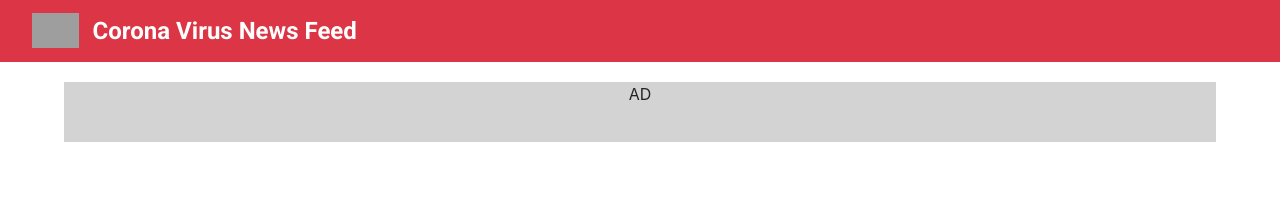
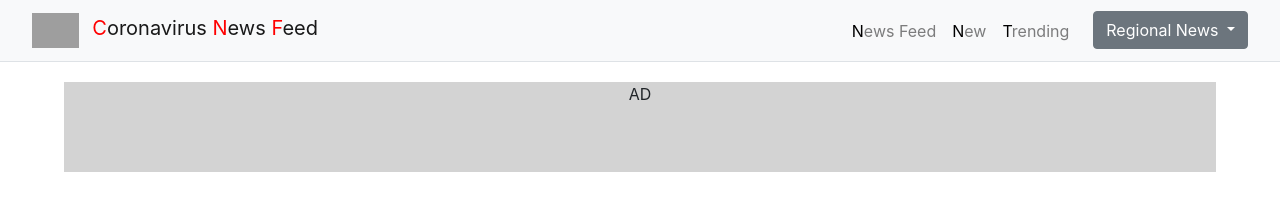
Before and after one commit to andrewtdavis99/coronavirusupdates, a website with bundled scripts: page index.html in a window 1280 px wide. Built offline with nearby package versions, Linux system fonts and the light colour scheme; grey boxes are pictures that could not be loaded.

Commit message:
update navbar links

```diff
--- a/index.html
+++ b/index.html
@@ -8,7 +8,7 @@
     <link rel="stylesheet" href="https://stackpath.bootstrapcdn.com/bootstrap/4.5.0/css/bootstrap.min.css"
         integrity="sha384-9aIt2nRpC12Uk9gS9baDl411NQApFmC26EwAOH8WgZl5MYYxFfc+NcPb1dKGj7Sk" crossorigin="anonymous">
     <link rel="stylesheet" href="style.css">
-    <title>Finddit</title>
+    <title>Coronavirus News Feed</title>
 </head>
 
 <body>
@@ -18,11 +18,49 @@
         </div>
     </nav> -->
     <!-- Image and text -->
-<nav class="navbar navbar-dark bg-danger mb-3">
+    <nav class="navbar navbar-expand-md navbar-light bg-light border-bottom mb-3">
         <span class="navbar-brand pl-3 title">
-      <img src="https://cdn.pixabay.com/photo/2016/04/02/21/01/world-1303628_960_720.png"  height="35" class="d-inline-block align-top mr-2 p-0" alt="" loading="lazy">
-      Corona Virus News Feed
+            <img src="https://cdn.pixabay.com/photo/2016/04/02/21/01/world-1303628_960_720.png" height="35"
+                class="d-inline-block align-top mr-2 p-0" alt="" loading="lazy">
+            <span id="titleC">C</span>oronavirus <span id="titleC">N</span>ews <span id="titleC">F</span>eed
         </span>
+
+        <button class="navbar-toggler navbar-light navbar-left" type="button" data-toggle="collapse"
+            data-target="#navbarTogglerDemo02" aria-controls="navbarTogglerDemo02" aria-expanded="false"
+            aria-label="Toggle navigation">
+            <span class="navbar-toggler-icon"></span>
+        </button>
+        <div class="collapse navbar-collapse" id="navbarTogglerDemo02">
+            <ul class="navbar-nav float-right text-right ml-auto pr-3">
+                <li class="nav-item">
+                    <a class="nav-link md-py-3 md-px-4" href="#"><span id="nav-link">N</span>ews
+                        <span>F</span>eed
+                    </a>
+                </li>
+                <li class="nav-item">
+                    <a class="nav-link  md-py-3 md-px-4" href="#"><span id="nav-link">N</span>ew</a>
+                </li>
+                <li class="nav-item">
+                    <a class="nav-link  md-py-3 md-px-4" href="#">
+                        <span id="nav-link">T</span>rending
+                    </a>
+                </li>
+                <li class="nav-item">
+                    <div class="dropdown">
+                        <a class="btn btn-secondary dropdown-toggle  ml-3 md-py-3 md-px-4" href="#" role="button"
+                            id="dropdownMenuLink" data-toggle="dropdown" aria-haspopup="true" aria-expanded="false">
+                            Regional News
+                        </a>
+
+                        <div class="dropdown-menu" aria-labelledby="dropdownMenuLink">
+                            <a class="dropdown-item" href="#">USA</a>
+                            <a class="dropdown-item" href="#">UK</a>
+                            <a class="dropdown-item" href="#">Germany</a>
+                        </div>
+                    </div>
+                </li>
+            </ul>
+        </div>
     </nav>
 
     <div class="advert">
--- a/style.css
+++ b/style.css
@@ -1,14 +1,16 @@
 .advert {
     width: 90%;
-    height: 60px;
+    height: 90px;
     background: lightgrey;
     margin: 20px auto;
     text-align: center;
 }
 
-.title {
-    font-family: 'Roboto', sans-serif;
-    font-weight: bold;
-    font-size: x-large;
-    color: lavender;
+
+#titleC {
+    color: red;
 }
+
+#nav-link {
+    color: black;
+}
```
Also changed, not shown: dist/index.html, 4 other files. Lines whose indentation alone changed are shown as unchanged.
